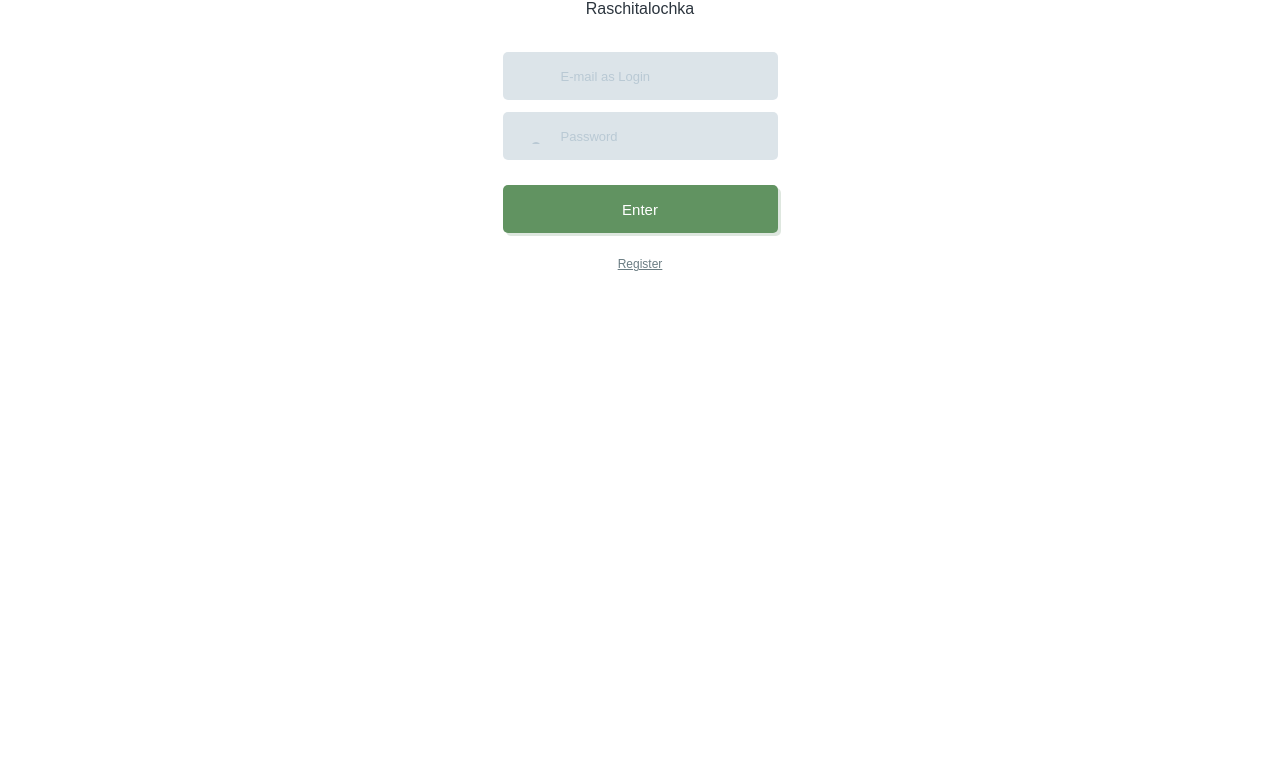
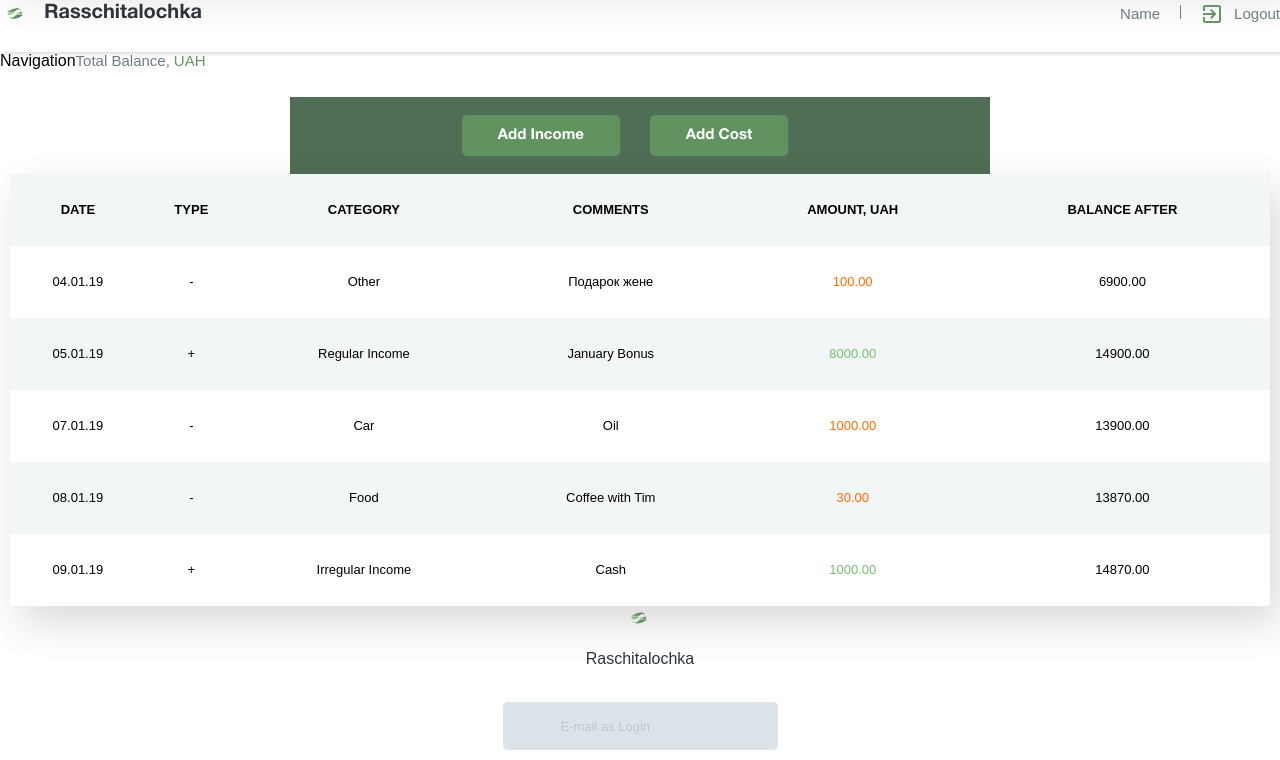
Before and after one commit to ProkhoDim/rasschitalochka, a React (Create React App) app: page / in a window 1280 px wide. Shown: the part 1378-2138 px from the top of the page. Before the commit the page ends 1650 px from the top, so only its background shows below. Built offline with nearby package versions, Linux system fonts and the light colour scheme.

Commit message:
added tranferHistiryTable

```diff
--- a/src/App.js
+++ b/src/App.js
@@ -4,6 +4,9 @@ import routes from './routes';
 import { ErrorPage } from './pages';
 import NavBar from './components/NavBar';
 import SvgIcons from './components/NavBar/SvgIcons';
+import TransferHistoryMobile from './components/TransferHistory/TransferHistoryMobile';
+import TransferHistoryPcTablet from './components/TransferHistory/TransferHistoryPcTablet';
+import transactions from './components/TransferHistory/data/transactions.json';
 
 import AppBar from './components/AppBar';
 import ModalBtn from './components/ModalBtn';
@@ -63,6 +66,8 @@ class App extends Component {
           <SideBar />
           <ModalBtn />
         </div>
+        <TransferHistoryMobile dataBase={transactions} />
+        <TransferHistoryPcTablet dataBase={transactions} />
       </>
     );
   }
--- /dev/null
+++ b/src/components/TransferHistory/TransferHistoryMobile/TransferHistoryMobile.js
@@ -0,0 +1,44 @@
+import React from 'react';
+import styles from './TransferHistoryMobile.module.css';
+const { list, listItem, listItemRow } = styles;
+
+const TransferHistoryMobile = ({ dataBase }) => (
+  <section>
+    <ul className={list}>
+      {dataBase.map(
+        ({ date, type, category, comments, amount, balance }, index) => (
+          <li key={index} className={listItem}>
+            <div className={listItemRow}>
+              <p>Date</p>
+              <p>{date}</p>
+            </div>
+            <div className={listItemRow}>
+              <p>Type</p>
+              <p>{type}</p>
+            </div>
+            <div className={listItemRow}>
+              <p>Category</p>
+              <p>{category}</p>
+            </div>
+            <div className={listItemRow}>
+              <p>Comments</p>
+              <p>{comments}</p>
+            </div>
+            <div className={listItemRow}>
+              <p>Amount, UAH</p>
+              <p style={{ color: type === '+' ? '#75c16e' : '#ff6c00' }}>
+                {amount}
+              </p>
+            </div>
+            <div className={listItemRow}>
+              <p>Balance After</p>
+              <p>{balance}</p>
+            </div>
+          </li>
+        ),
+      )}
+    </ul>
+  </section>
+);
+
+export default TransferHistoryMobile;
--- /dev/null
+++ b/src/components/TransferHistory/TransferHistoryMobile/TransferHistoryMobile.module.css
@@ -0,0 +1,59 @@
+/* @value colors "../../../styles/vars.css"; */
+/* @value primary-color, bar-color, etc.; */
+
+.list {
+  list-style: none;
+  margin: 0 auto;
+}
+
+.listItem {
+  border-left: 8px solid #75c16e;
+  box-shadow: 5px 5px 5px 0px rgba(235, 235, 235, 1);
+  margin-bottom: 15px;
+}
+
+.listItem:nth-child(2) {
+  border-left: 8px solid #e28b20;
+}
+.listItem:nth-child(3) {
+  border-left: 8px solid #d25925;
+}
+.listItem:nth-child(4) {
+  border-left: 8px solid #75c16e;
+}
+.listItem:nth-child(5) {
+  border-left: 8px solid #507c3a;
+  margin-bottom: 18px;
+}
+
+.listItemRow {
+  display: flex;
+  padding-left: 15px;
+  height: 45px;
+}
+
+.listItemRow:nth-child(odd) {
+  background-color: #f3f6f6;
+}
+
+.listItemRow p {
+  width: 50%;
+  font-weight: 300;
+  color: #363636;
+  font-size: 13px;
+  /* padding-top: 15px; */
+  /* OR */
+  display: flex;
+  margin: auto;
+}
+
+@media screen and (min-width: 320px) {
+  .list {
+    width: 320px;
+  }
+}
+@media screen and (min-width: 768px) {
+  .list {
+    display: none;
+  }
+}
--- /dev/null
+++ b/src/components/TransferHistory/TransferHistoryMobile/index.js
@@ -0,0 +1 @@
+export { default } from './TransferHistoryMobile';
--- /dev/null
+++ b/src/components/TransferHistory/TransferHistoryPcTablet/TransferHistoryPcTablet.js
@@ -0,0 +1,39 @@
+import React from 'react';
+import styles from './TransferHistoryPcTablet.module.css';
+
+const { tableShadow, table, tableRow, tableTopRow } = styles;
+
+const TransferHistoryPcTablet = ({ dataBase }) => (
+  <section className={tableShadow}>
+    <table className={table}>
+      <thead className={tableTopRow}>
+        <tr>
+          <th>Date</th>
+          <th>Type</th>
+          <th>Category</th>
+          <th>Comments</th>
+          <th>Amount, UAH</th>
+          <th>Balance After</th>
+        </tr>
+      </thead>
+      <tbody>
+        {dataBase.map(
+          ({ date, type, category, comments, amount, balance }, index) => (
+            <tr key={index} className={tableRow}>
+              <td>{date}</td>
+              <td>{type}</td>
+              <td>{category}</td>
+              <td>{comments}</td>
+              <td style={{ color: type === '+' ? '#75c16e' : '#ff6c00' }}>
+                {amount}
+              </td>
+              <td>{balance}</td>
+            </tr>
+          ),
+        )}
+      </tbody>
+    </table>
+  </section>
+);
+
+export default TransferHistoryPcTablet;
--- /dev/null
+++ b/src/components/TransferHistory/TransferHistoryPcTablet/TransferHistoryPcTablet.module.css
@@ -0,0 +1,44 @@
+/* @value colors "../../../styles/vars.css"; */
+/* @value primary-color, bar-color, etc.; */
+
+.tableShadow {
+  margin: 0 auto;
+  box-shadow: 10px 17px 40px rgba(1, 1, 0, 0.15);
+  background-color: #ffffff;
+  border-radius: 0 0 3px 3px;
+}
+
+.table {
+  width: 100%;
+  text-align: center;
+  border-collapse: collapse;
+  font-size: 13px;
+}
+
+th,
+td {
+  height: 72px;
+  /* padding-left: */
+}
+
+.tableTopRow tr {
+  background-color: #f3f6f6;
+  text-transform: uppercase;
+  font-weight: 500;
+}
+
+.tableRow:nth-child(even) {
+  background-color: #f3f6f6;
+}
+
+@media screen and (min-width: 768px) {
+  .tableShadow {
+    width: 748px;
+  }
+}
+
+@media screen and (min-width: 1280px) {
+  .tableShadow {
+    width: 1260px;
+  }
+}
--- /dev/null
+++ b/src/components/TransferHistory/TransferHistoryPcTablet/index.js
@@ -0,0 +1 @@
+export { default } from './TransferHistoryPcTablet';
--- /dev/null
+++ b/src/components/TransferHistory/data/transactions.json
@@ -0,0 +1,42 @@
+[
+  {
+    "date": "04.01.19",
+    "type": "-",
+    "category": "Other",
+    "comments": "Подарок жене",
+    "amount": "100.00",
+    "balance": "6900.00"
+  },
+  {
+    "date": "05.01.19",
+    "type": "+",
+    "category": "Regular Income",
+    "comments": "January Bonus",
+    "amount": "8000.00",
+    "balance": "14900.00"
+  },
+  {
+    "date": "07.01.19",
+    "type": "-",
+    "category": "Car",
+    "comments": "Oil",
+    "amount": "1000.00",
+    "balance": "13900.00"
+  },
+  {
+    "date": "08.01.19",
+    "type": "-",
+    "category": "Food",
+    "comments": "Coffee with Tim",
+    "amount": "30.00",
+    "balance": "13870.00"
+  },
+  {
+    "date": "09.01.19",
+    "type": "+",
+    "category": "Irregular Income",
+    "comments": "Cash",
+    "amount": "1000.00",
+    "balance": "14870.00"
+  }
+]
```
Also changed, not shown: src/components/TransferHistory/TransferHistoryMobile/TransferHistoryMobileV.js (added), src/components/TransferHistory/TransferHistoryPcTablet/TransferHistoryPcTabletV.js (added), 2 other files (tests, documents, lock files or other folders).
